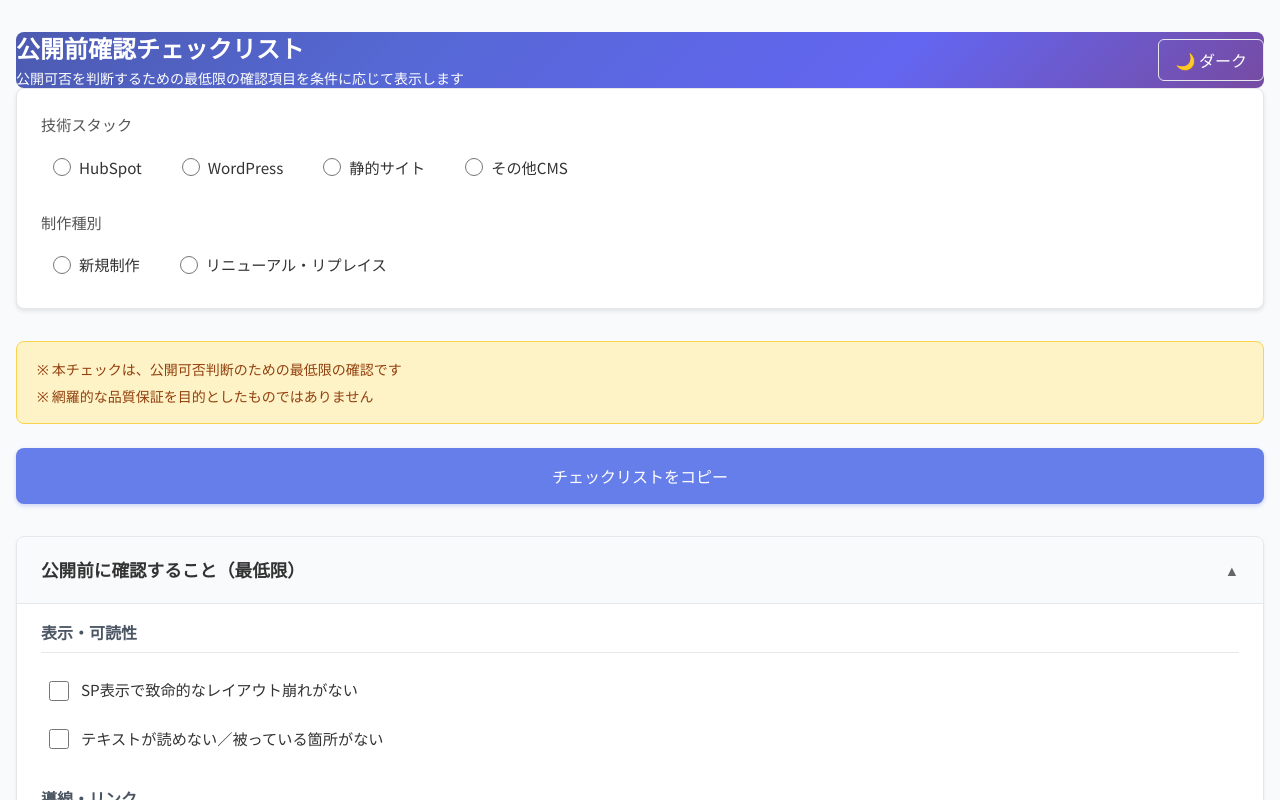
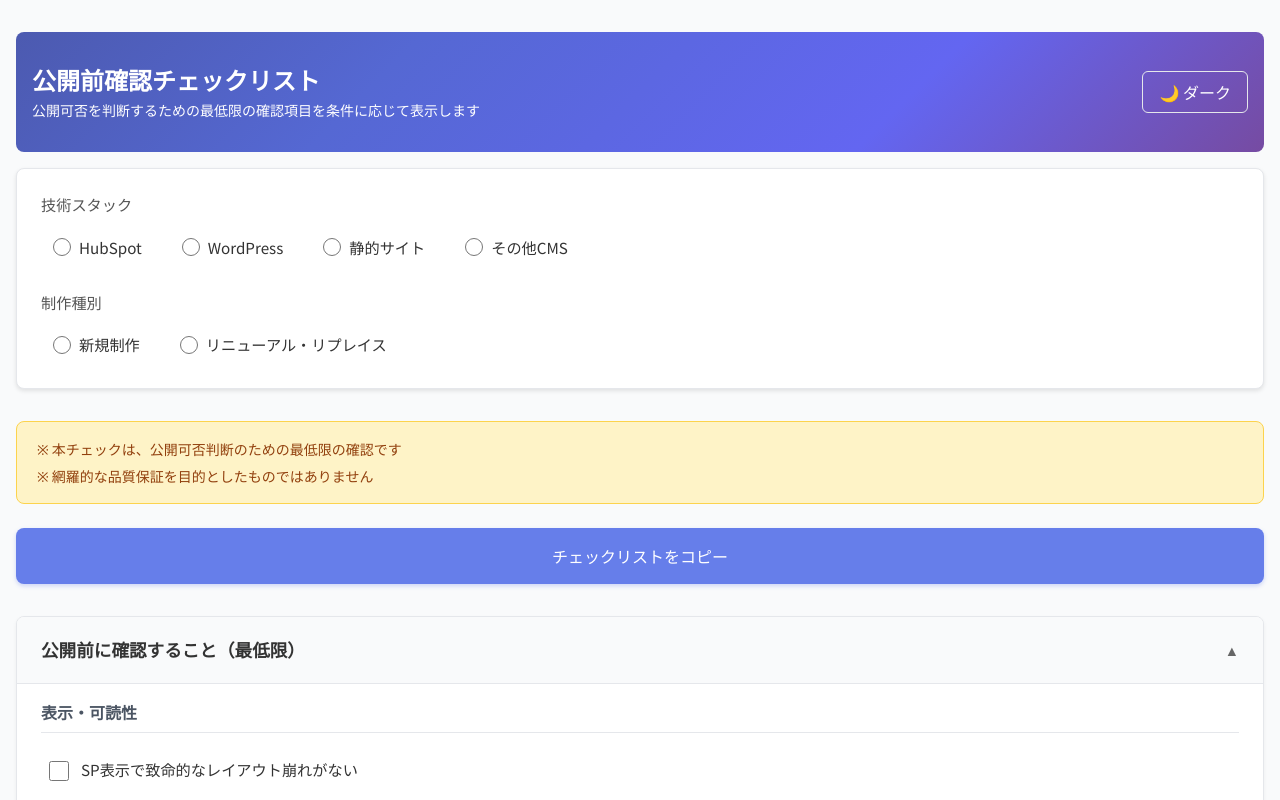
Before and after one commit to Mimuko/app-tools, a Next.js app: page /tools/qa in a window 1280 px wide. Shown: the top 800 px of the page. Built offline with nearby package versions, Linux system fonts and the light colour scheme.

Commit message:
Update AppHeader component styles to enhance layout with adjusted padding and margin for improved visual presentation.

```diff
--- a/shared/components/AppHeader.tsx
+++ b/shared/components/AppHeader.tsx
@@ -27,7 +27,7 @@ export function AppHeader({
   if (useTailwind) {
     return (
       <header className={`mb-8 ${className}`}>
-        <div className="bg-gradient-primary rounded-lg p-6 shadow-lg relative">
+        <div className="bg-gradient-primary rounded-lg py-8 px-4 mb-4 shadow-lg relative">
           <div className="header-flex-col relative z-10">
             <div>
               <h1 className="text-2xl font-bold mb-1 header-title-text">{title}</h1>
```
